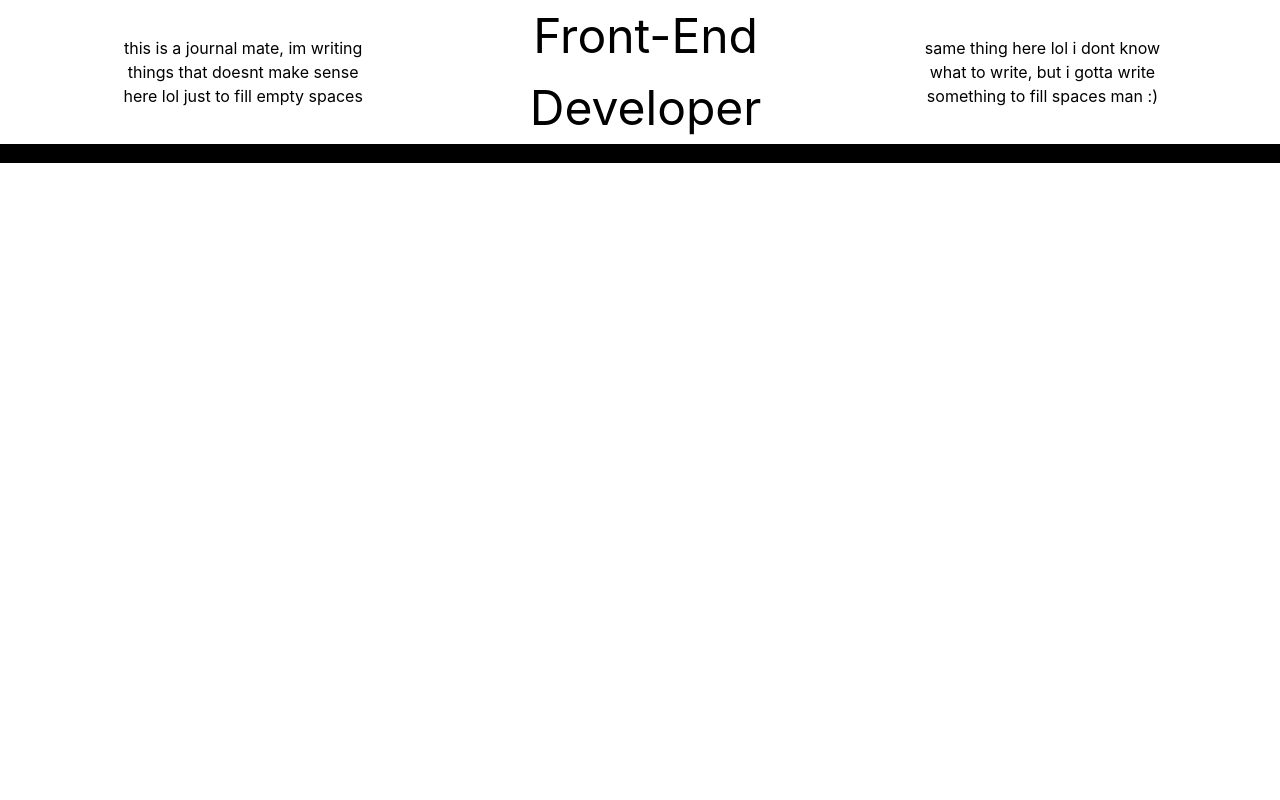
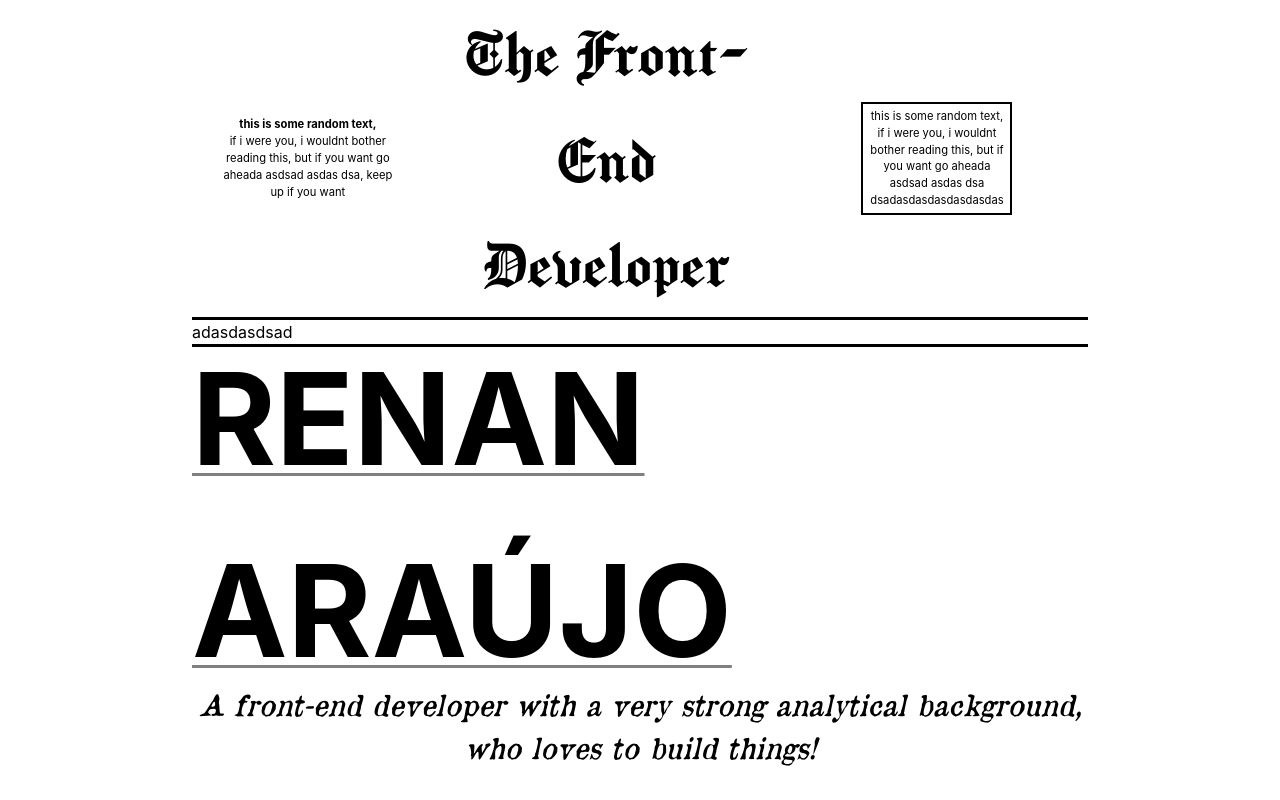
Before and after one commit to awkren/renan-araujo, a React (Create React App) app: page / in a window 1280 px wide. Built offline with nearby package versions, Linux system fonts and the light colour scheme; the HTML template or start-up script is replaced by a standard one.

Commit message:
name section base layout

```diff
--- a/src/App.css
+++ b/src/App.css
@@ -0,0 +1,15 @@
+body{
+  width: 70%;
+  margin: auto;
+}
+
+@font-face{
+  font-family: "Chomsky";
+  src: local("Chomsky"),
+    url("./fonts/Chomsky.otf") format('truetype');
+}
+
+@font-face {
+  font-family: "OldNewspaper";
+  src: url('./fonts/OldNewspaperTypes.ttf') format('truetype');
+}
--- a/src/App.tsx
+++ b/src/App.tsx
@@ -1,11 +1,13 @@
 import React from 'react';
 import './App.css';
 import Header from './page-structure/Header';
+import Name from './page-structure/Name';
 
 function App() {
   return (
     <div className="App">
       <Header/>
+      <Name/>
     </div>
   );
 }
--- a/src/page-structure/Header.tsx
+++ b/src/page-structure/Header.tsx
@@ -3,18 +3,20 @@ import '../page-style/Header.css'
 
 const Header = () => {
   return (<>
-    <div className='flex flex-row text-center justify-evenly'>
+    <div className='flex flex-row'>
       <div className='flex justify-center items-center'>
-        <p className='w-[50%]'>this is a journal mate, im writing things that doesnt make sense here lol just to fill empty spaces</p>
+        <p className='w-[80%] text-[.7rem] text-center'><em className='font-bold not-italic'>this is some random text,</em><br></br> if i were you, i wouldnt bother reading this, but if you want go aheada asdsad asdas dsa, keep up if you want </p>
       </div>
-      <div>
-        <p className='text-[3rem]'>Front-End Developer</p>
+      <div id=''className='flex justify-center items-center w-[100%] text-center'>
+        <p className='text-[4.4rem] font-[Chomsky]'>The Front-End Developer</p>
       </div>
-      <div className='flex justify-center items-center'>
-        <p className='w-[50%]'>same thing here lol i dont know what to write, but i gotta write something to fill spaces man :)</p>
+      <div className='flex justify-center items-center '>
+        <p className='w-[50%] text-[.7rem] text-center border-2 border-black p-1'>this is some random text, if i were you, i wouldnt bother reading this, but if you want go aheada asdsad asdas dsa dsadasdasdasdasdasdas</p>
       </div>
     </div>
-      <div className='h-[1.2rem] bg-black'></div>
+      <div className='h-[.2rem] bg-black'></div>
+      <p className='text-[1rem]'>adasdasdsad</p>
+      <div className='h-[.2rem] bg-black'></div>
   </>)
 }
 
--- /dev/null
+++ b/src/page-structure/Name.tsx
@@ -0,0 +1,17 @@
+import React from 'react'
+import '../page-style/Name.css'
+
+const Name = () => {
+  return (
+    <div className='mt-[-1.5rem]'>
+      <div className='flex font-bold gap-[4rem] text-[8rem] uppercase justify-center'>
+        <p className='underline decoration-[.2rem] underline-offset-8 decoration-[gray]'>Renan Araújo</p>
+      </div>
+      <div className='mt-[-1.5rem]'>
+        <p className='italic text-[1.8rem] text-center font-[OldNewspaper]'>A front-end developer with a very strong analytical background, who loves to build things!</p>
+      </div>
+    </div>
+  )
+}
+
+export default Name
```
Also changed, not shown: src/fonts/Chomsky.otf (added), src/fonts/OldNewspaperTypes.ttf (added), src/page-style/Name.css (added).
